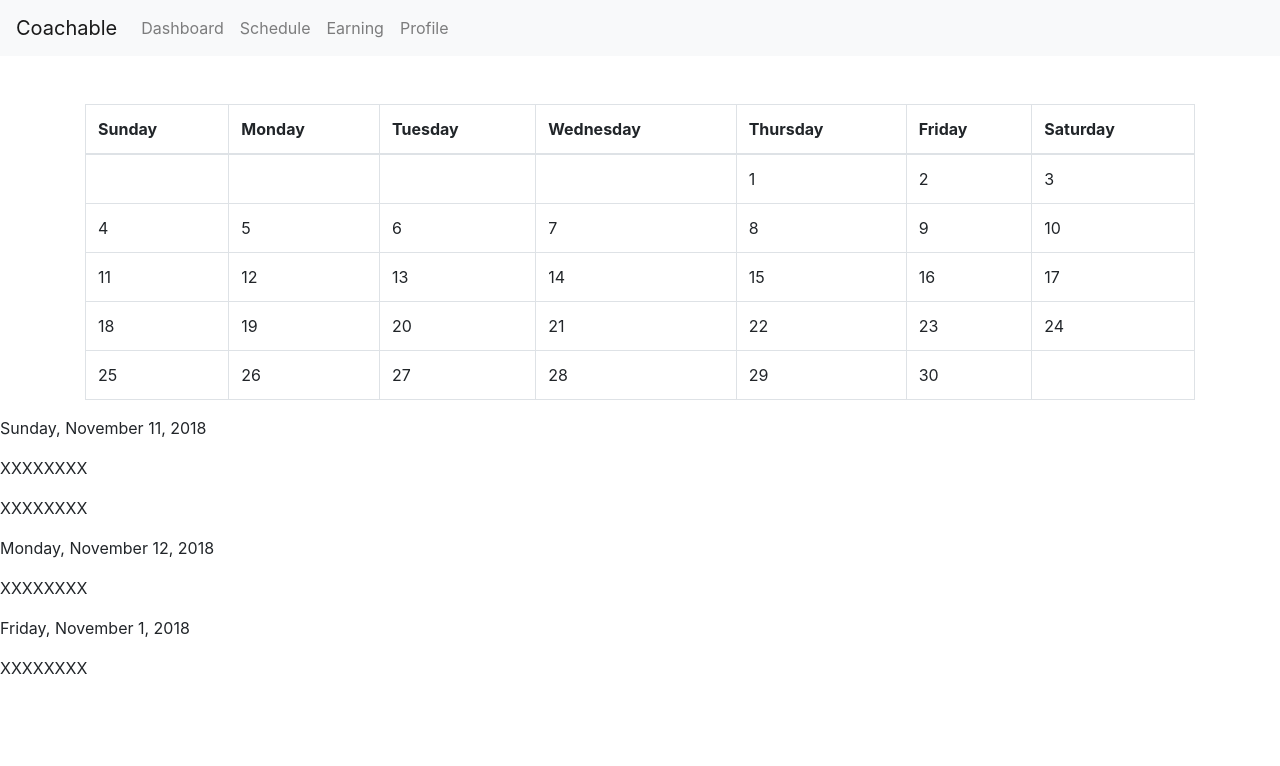
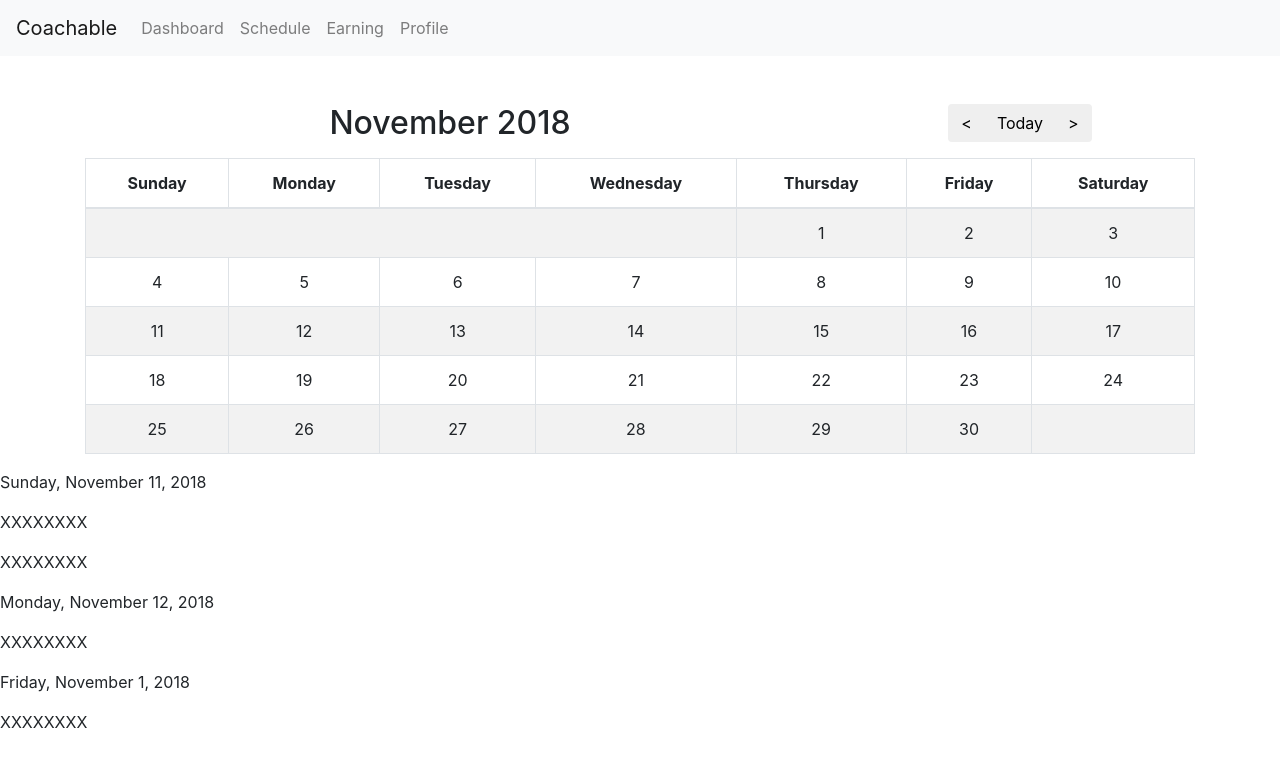
Before and after one commit to joecof/coachable, a website: page public/schedule.html in a window 1280 px wide. Drawn offline with nearby package versions, Linux system fonts and the light colour scheme; some packages are replaced by stand-ins of ours.

Commit message:
added control for calender

```diff
--- a/public/js/schedule.js
+++ b/public/js/schedule.js
@@ -1,9 +1,13 @@
 $(document).ready(() => {
 
-  // Time constant
+  // Time
   const today = new Date();
-  const month = today.getMonth() + 1;
-  const year = today.getFullYear();
+  var currentMonth = today.getMonth();
+  var currentYear = today.getFullYear();
+
+  // name of days
+  const days = ['Sunday', 'Monday', 'Tuesday', 'Wednesday', 'Thursday', 'Friday', 'Saturday'];
+  const months = ['January', 'February', 'March', 'April', 'May', 'June', 'July', 'August', 'September', 'October', 'November', 'December'];
 
   // jQuery Constant
   const $calender = $('#calender');
@@ -12,59 +16,81 @@ $(document).ready(() => {
   $calender.append($thead, $tbody);
 
   const $week = $('<tr>');
-
-  // name of days
-  const days = ['Sunday', 'Monday', 'Tuesday', 'Wednesday', 'Thursday', 'Friday', 'Saturday'];
-
+  $thead.append($week);
   days.forEach(e => {
     $week.append($('<th>').text(e));
   });
 
-  $thead.append($week);
+  const $month = $('#month');
 
-  function daysInMonth(month, year) {
-    return new Date(year, month, 0).getDate();
-  }
+  const $prev = $('#prev');
+  $prev.on('click', () => {
+    if (currentMonth === 0) {
+      currentMonth = 11;
+      currentYear--;
+    } else {
+      currentMonth--;
+    }
 
-  function createCalendar() {
+    createCalendar(currentMonth, currentYear);
+  });
 
-    var daysInAMonth = daysInMonth(month, year);
+  const $today = $('#today');
+  $today.on('click', () => {
+    var currentMonth = today.getMonth();
+    var currentYear = today.getFullYear();
+
+    createCalendar(currentMonth, currentYear);
+  });
+
+  const $next = $('#next');
+  $next.on('click', () => {
+    if (currentMonth === 11) {
+      currentMonth = 0;
+      currentYear++;
+    } else {
+      currentMonth++;
+    }
+
+    createCalendar(currentMonth, currentYear);
+  });
+
+  function createCalendar(month, year) {
+    $month.text(`${months[month]} ${year}`);
+    $tbody.text('');
+    var daysInAMonth = new Date(year, month + 1, 0).getDate();
     var dateArr = [];
     var monthArr = [];
-    for (let i = 1; i < daysInAMonth + 1; i++) {
-      let newDate = new Date(year, month - 1, i);
+    for (let i = 1; i <= daysInAMonth; i++) {
+      let newDate = new Date(year, month, i);
       dateArr.push(newDate);
       if (newDate.getDay() == 6) {
         monthArr.push(dateArr);
         dateArr = [];
-      } else if (i === daysInAMonth - 1) {
+      } else if (i === daysInAMonth) {
         monthArr.push(dateArr);
       }
     }
 
     for (let i = 0; i < monthArr.length; i++) {
       let $tr = $('<tr>');
-      if (i === 0) {
-        for (let j = 0; j < 7 - monthArr[0].length; j++) {
-          $tr.append($('<td>'));
-        }
+      if (i === 0 && monthArr[0].length < 7) {
+        $tr.append($(`<td colspan='${7 - monthArr[0].length}'>`));
       }
 
       for (let j  = 0; j < monthArr[i].length; j++) {
         $tr.append($('<td>').text(monthArr[i][j].getDate()));
       }
 
-      if (i === monthArr.length - 1) {
-        let last = monthArr.length - 1;
-        for (let j = 0; j < 7 - monthArr[last].length; j++) {
-          $tr.append($('<td>'));
-        }
+      let last = monthArr.length - 1;
+      if (i === monthArr.length - 1 && monthArr[last].length < 7) {
+        $tr.append($(`<td colspan='${7 - monthArr[last].length}'>`));
       }
 
       $tbody.append($tr);
     }
   }
 
-  createCalendar();
+  createCalendar(currentMonth, currentYear);
 
 });
--- a/public/schedule.html
+++ b/public/schedule.html
@@ -48,11 +48,23 @@
             </div>
         </nav>
         <div class="container mt-5">
+          <div class="row mb-2">
+            <div class="col-12 col-md-8 text-center">
+              <h2 id="month"></h2>
+            </div>
+            <div class="col-12 col-md-4 text-center">
+              <div class="btn-group" role="group" aria-label="Calender control">
+                <button type="button" class="btn btn-muted" id="prev">&lt</button>
+                <button type="button" class="btn btn-muted" id="today">Today</button>
+                <button type="button" class="btn btn-muted" id="next">&gt</button>
+              </div>
+            </div>
+          </div>
           <div class="row">
-            <div class="col-8 col-sm-12">
-              <table class="table table-bordered" id="calender">
+            <div class="col-12">
+              <table class="table table-bordered table-striped text-center" id="calender">
               </table>
-            </div><!--(./col-lg-12 col-md-12 col-sm-12 col-xs-12"BELOW ROW:)-->
+            </div>
           </div><!--(./row)-->
         </div><!--(./COntainer")-->
 
```
